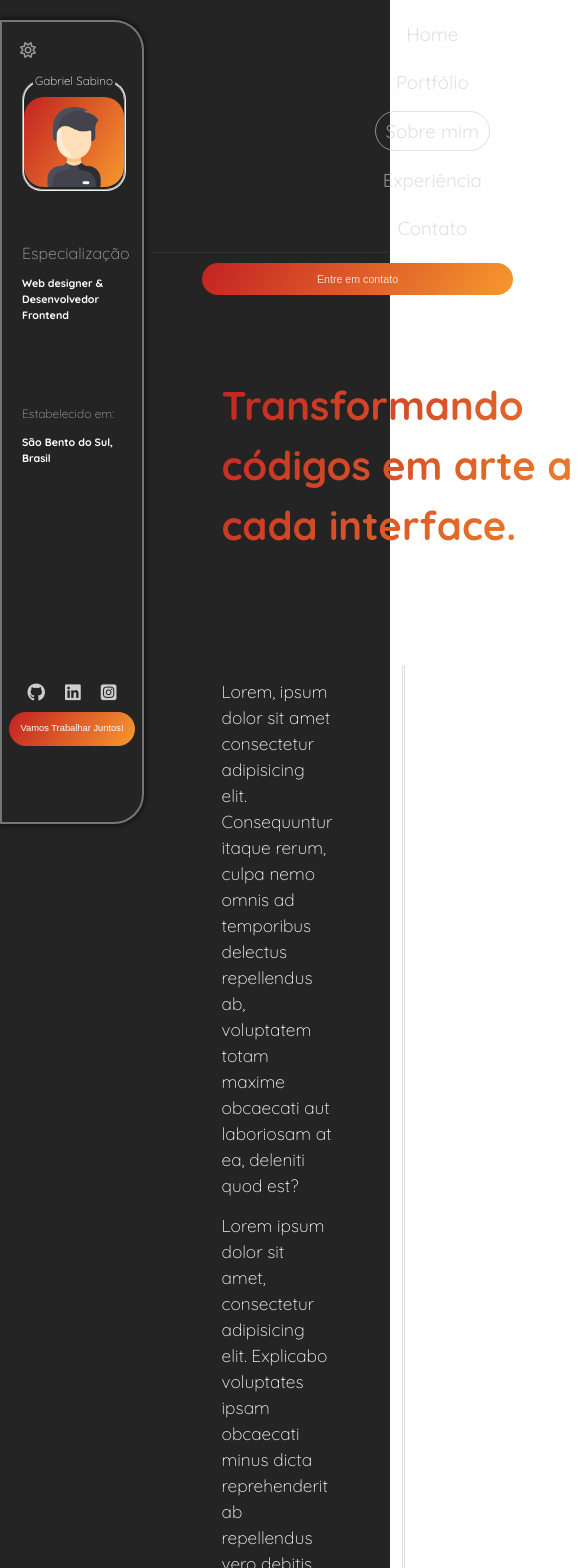
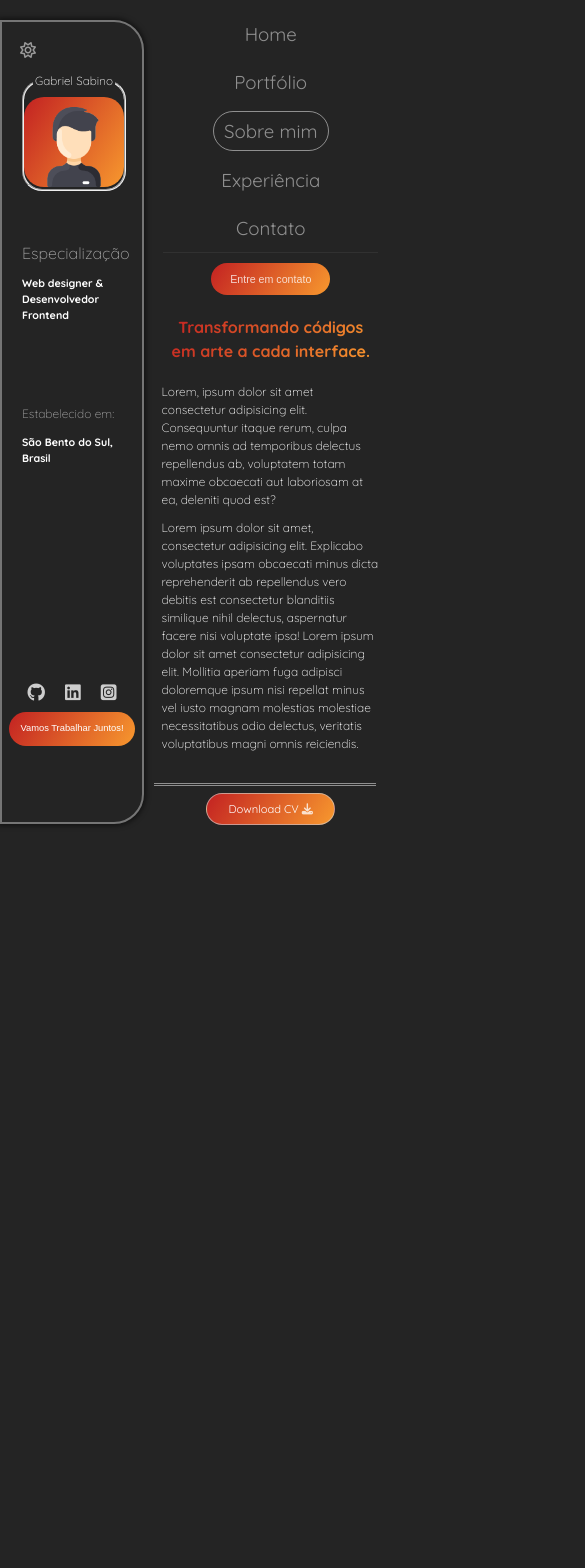
Before and after one commit to Saagcode/Gabriel-Sabino, a React (Vite) app: page /#/about in a window 390 px wide. Shown: the top 1568 px of the page, 585 px wide, since content can reach past the window. After the commit the page ends 845 px from the top, so only its background shows below. Built offline with nearby package versions, Linux system fonts and the light colour scheme; a web font is replaced by a local one.

Commit message:
Responsividade

```diff
--- a/media-queries/about/about_media-queries.css
+++ b/media-queries/about/about_media-queries.css
@@ -0,0 +1,70 @@
+@media screen and (max-width: 900px) {
+    .container-header-about {
+        display: flex;
+        flex-direction: column;
+        overflow-x: none;
+        margin: 0px 2px;
+    }
+
+    .container-header-about .title-presentation {
+        margin: 0px auto;
+        width: 85%;
+        padding: 0 0 10px 0;
+        color: transparent;
+        background: linear-gradient(123deg, rgba(195, 34, 34, 1) 0%, rgba(247, 152, 46, 1) 100%);
+        background-clip: text;
+        text-align: center;
+        font-style: italic;
+        font-size: 1em;
+    }
+
+    .container-description-grid {
+        display: flex;
+        flex-direction: column;
+        width: 100%;
+        overflow-y: scroll;
+        height: 420px;
+        margin: auto 0;
+    }
+
+    .personal-description {
+        margin: 0px 8px 0 8px;
+        text-align: left;
+        width: 93%;
+        padding-right: 0px;
+    }
+
+    .personal-description h2 {
+        font-size: 0.75em;
+        width: 100%;
+    }
+
+    .personal-data {
+        margin: 20px 0px 0 0px;
+        width: 95%;
+        height: 100%;
+        border-top: 3px double #cececea1;
+        border-left: none;
+        padding-left: 0px;
+        padding-top: 20px;
+    }
+
+    .personal-data .title-presentation,
+    .subtitle-presentation {
+        text-align: left;
+        line-height: 1.5;
+        font-size: 1em;
+        width: 100%;
+    }
+
+    .subtitle-presentation h1 {
+        margin: 0 auto;
+    }
+
+    .btn-cv-about {
+        width: 55%;
+        font-size: 0.7em;
+        padding: 8px 0;
+        margin: 0px auto 20px auto;
+    }
+}
--- a/media-queries/header/header_media-queries.css
+++ b/media-queries/header/header_media-queries.css
@@ -14,6 +14,7 @@
         flex-direction: column;
         padding: 0 0;
         width: 90%;
+        margin: 0 auto;
     }
 
     ul.menu p {
@@ -25,13 +26,12 @@
     .container-btn {
         display: flex;
         justify-content: center;
-        margin: 10px 50px;
+        margin: 10px auto;
         width: 50%;
     }
 
     .btn-whatsapp {
         display: flex;
-        justify-content: center;
         width: 100%;
         margin: 0 auto;
     }
--- a/media-queries/portfolio/portfolio_media-queries.css
+++ b/media-queries/portfolio/portfolio_media-queries.css
@@ -0,0 +1,113 @@
+@media screen and (max-width: 900px) {
+    .container-header-portfolio {
+        display: flex;
+        flex-direction: column;
+        margin: 0px 0px 0 0;
+        height: 30%;
+        width: 100%;
+    }
+
+    .grid-header-navbar {
+        height: 100vh;
+    }
+
+    .container-header-portfolio .title {
+        margin: 40px 40px 0 0px;
+        font-size: 1em;
+        width: 70%;
+    }
+
+    .projects-container {
+        width: 240px;
+        display: flex;
+        flex-direction: column;
+    }
+
+    .project-fischer {
+        margin: 20px 20px 0 0px;
+    }
+
+    .project-jjt-learners {
+        margin: 20px 20px 0 0px;
+    }
+
+    .project-jjt {
+        margin: 20px 0px 0 0px;
+    }
+
+    .project-spotify  {
+        margin: 20px 0px 0 0px;
+    }
+
+    .slider-itens {
+        display: flex;
+        width: 100%;
+        height: 350px;
+        object-fit: cover;
+        border-radius: 50px;
+    }
+
+    .grid-1 {
+        display: flex;
+        flex-direction: column;
+    }
+
+    .project-fischer,
+    .project-jjt,
+    .project-jjt-learners,
+    .project-spotify {
+        width: calc(100% - 20px);
+    }
+
+
+    .backdrop-template {
+        background-color: rgb(0, 0, 0, 0.600);
+        border-radius: 50px;
+        width: 100%;
+        height: 80%;
+        transition: 1s;
+        z-index: 100;
+    }
+
+    .backdrop-template_right {
+        background-color: rgb(0, 0, 0, 0.600);
+        border-radius: 50px;
+        width: 100%;
+        height: 80%;
+        transition: 1s;
+        z-index: 100;
+    }
+
+    .description-container {
+        display: flex;
+        flex-direction: column;
+        justify-content: center;
+        align-items: center;
+        position: relative;
+        bottom: 80px;
+        margin: 0 auto;
+    }
+
+    .description-container h1 {
+        padding: 2px 10px;
+        margin: 5px 10px;
+        font-size: 7pt;
+    }
+
+    .description-container-white {
+        display: flex;
+        flex-direction: column;
+        justify-content: center;
+        align-items: center;
+        position: relative;
+        bottom: 80px;
+        margin: 0 auto;
+    }
+
+    .description-container-white h1 {
+        padding: 2px 10px;
+        margin: 5px 10px;
+        font-size: 7pt;
+    }
+
+}
--- a/pages/about/index.jsx
+++ b/pages/about/index.jsx
@@ -55,26 +55,26 @@ function about() {
                     Lorem ipsum dolor sit amet consectetur adipisicing elit. Mollitia aperiam fuga adipisci doloremque ipsum nisi repellat minus vel iusto magnam molestias molestiae necessitatibus odio delectus, veritatis voluptatibus magni omnis reiciendis.
                   </h2>
                 </div>
-                <div className='personal-data'>
-                  <h2 data-aos='fade-right' data-aos-duration='1500' className='.title-presentation'>
+                <div className='personal-data' data-aos='fade-right' data-aos-duration='3000' data-aos-offset='5' >
+                  <h2  className='.title-presentation'>
                     Nome
                     <h1 className='subtitle-presentation'>
                       Gabriel Vinicius Moraes Sabino
                     </h1>
                   </h2>
-                  <h2 data-aos='fade-right' data-aos-duration='2000' className='.title-presentation'>
+                  <h2 className='.title-presentation'>
                     Telefone
                     <h1 className='subtitle-presentation'>
                       +55 (47 9 97722370)
                     </h1>
                   </h2>
-                  <h2 data-aos='fade-right' data-aos-duration='2500' className='.title-presentation'>
+                  <h2 className='.title-presentation'>
                     E-mail
                     <h1 className='subtitle-presentation'>
                       g_131n0@hotmail.com
                     </h1>
                   </h2>
-                  <h2 data-aos='fade-right' data-aos-duration='3000' className='.title-presentation'>
+                  <h2 className='.title-presentation'>
                     Localização
                     <h1 className='subtitle-presentation'>
                       São Bento do Sul, Brasil
--- a/pages/home/index.jsx
+++ b/pages/home/index.jsx
@@ -11,30 +11,30 @@ function home() {
   function changeIcon() {
     setColor(!color);
   }
-  // function downloadFile() {
-  //   // Crie os dados do arquivo
-  //   const filePath = "../../images/curriculo_GabrielSabino.pdf";
+  function downloadFile() {
+    // Crie os dados do arquivo
+    const filePath = "../../images/curriculo_GabrielSabino.pdf";
 
-  //   fetch(filePath)
-  //     .then(response => response.blob())
-  //     .then(blob => {
-  //       // Crie um URL temporário para o Blob
-  //       const url = URL.createObjectURL(blob);
+    fetch(filePath)
+      .then(response => response.blob())
+      .then(blob => {
+        // Crie um URL temporário para o Blob
+        const url = URL.createObjectURL(blob);
 
-  //       // Crie um link <a> para o URL e simule um clique para iniciar o download
-  //       const a = document.createElement('a');
-  //       a.href = url;
-  //       const mimeType = blob.type;
-  //       a.download = 'curriculo_GabrielSabino'; // Nome do arquivo para download
-  //       a.type = mimeType
-  //       document.body.appendChild(a);
-  //       a.click();
+        // Crie um link <a> para o URL e simule um clique para iniciar o download
+        const a = document.createElement('a');
+        a.href = url;
+        const mimeType = blob.type;
+        a.download = 'curriculo_GabrielSabino'; // Nome do arquivo para download
+        a.type = mimeType
+        document.body.appendChild(a);
+        a.click();
 
-  //       // Limpe o URL temporário
-  //       URL.revokeObjectURL(url);
-  //     })
-  //     .catch(error => console.error('Erro ao baixar o arquivo:', error));
-  // }
+        // Limpe o URL temporário
+        URL.revokeObjectURL(url);
+      })
+      .catch(error => console.error('Erro ao baixar o arquivo:', error));
+  }
 
   const [curriculum, setCurriculum] = useState(false);
   function showCurriculum() {
@@ -90,10 +90,8 @@ function home() {
                           </button>
                         </Link>
                       </div>
-                      <a href="../../images/curriculo_GabrielSabino.pdf" download={'curriculo_GabrielSabino'}>
-
                       <button
-                          // onClick={() => downloadFile()}
+                        onClick={() => downloadFile()}
                         className='btn-cv'
                         onMouseEnter={showCurriculum}
                         onMouseOut={hiddenCurriculum}
@@ -105,7 +103,6 @@ function home() {
                           onMouseOut={hiddenCurriculum}
                         />
                       </button>
-                      </a>
                     </div>
                     {showPicture && (
                       <div style={{ display: 'flex', justifyContent: 'center', opacity: '0.7' }}>
--- a/pages/portfolio/index.jsx
+++ b/pages/portfolio/index.jsx
@@ -23,6 +23,7 @@ import jjt_learners_mainpage_mobile from '../../images/jjt-learners-mainpage-mob
 import jjt_learners_page_desktop from '../../images/jjt-learners-page-desktop.png'
 import jjt_learners_page_mobile from '../../images/jjt-learners-page-mobile.png'
 import spotify_project_image from '../../images/projeto-spotify.png'
+import '../../media-queries/portfolio/portfolio_media-queries.css'
 import Aos from 'aos'
 import 'aos/dist/aos.css'
 
--- a/src/index.css
+++ b/src/index.css
@@ -7,6 +7,7 @@
   color-scheme: light dark;
   color: rgba(255, 255, 255, 0.87);
   box-sizing: border-box;
+  background-color: #242424;
 
 
   font-synthesis: none;
@@ -14,15 +15,6 @@
   -webkit-font-smoothing: antialiased;
   -moz-osx-font-smoothing: grayscale;
 }
-
-.background-shadow :root, html {
-  background-color: #242424;
-}
-
-.background-shine :root, html {
-  background-color: #fff;
-}
-
 
 .background-shadow a {
   font-weight: 400;
```
Lines whose indentation alone changed are shown as unchanged.
